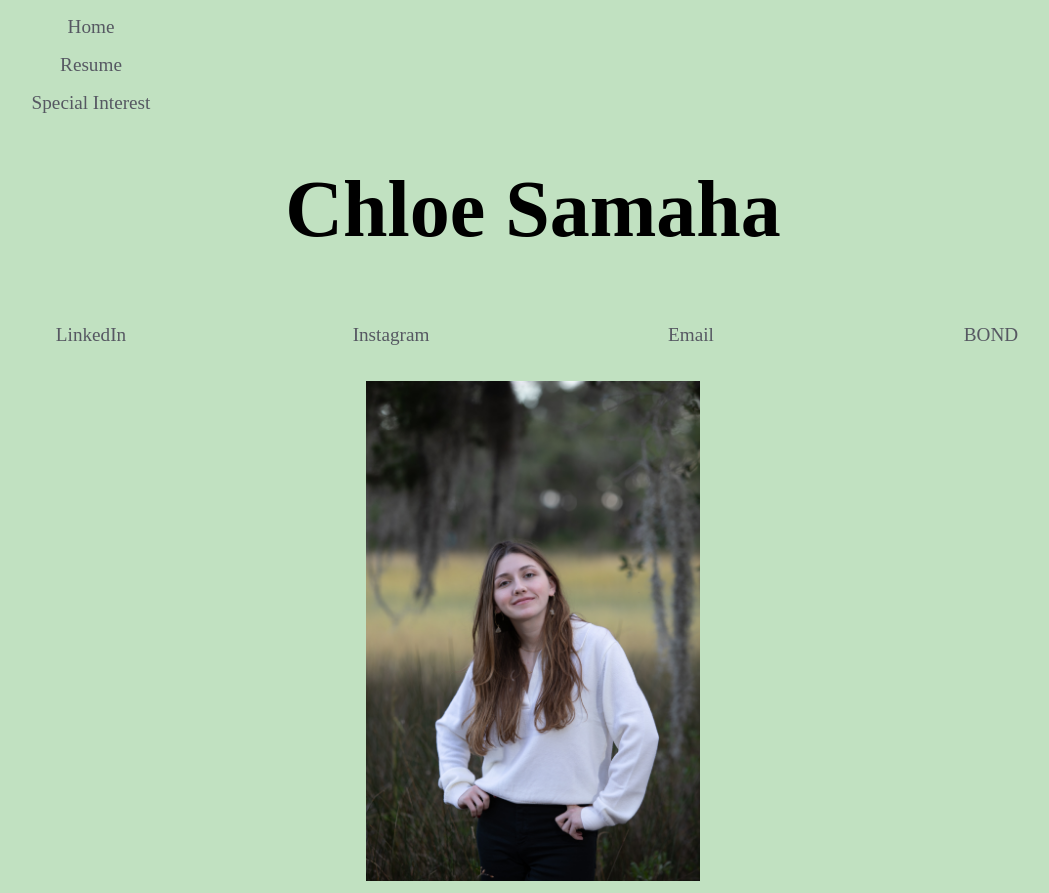
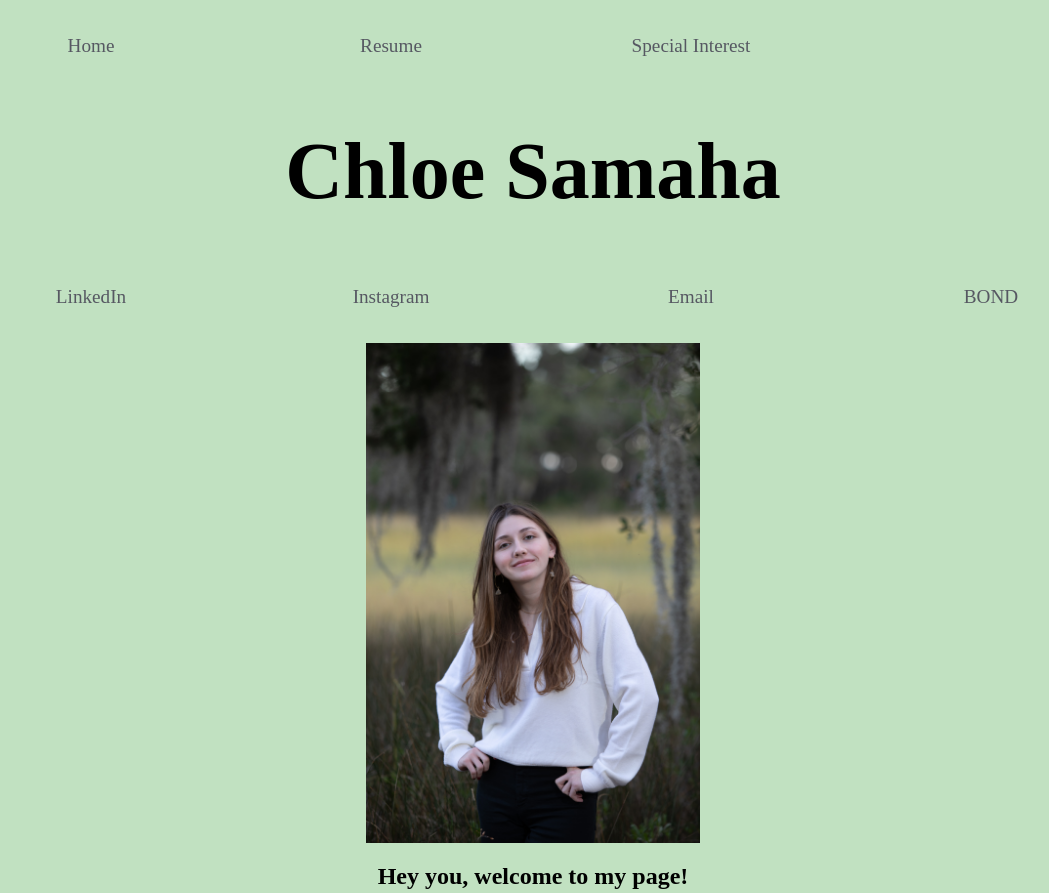
Before and after one commit to chloesamaha/chloesamaha.github.io, a plain HTML site: page index.html in a window 1280 px wide. Shown: the top 893 px of the page, without its empty margins (107-1156 px from the left). Drawn offline with Linux system fonts and the light colour scheme.

Commit message:
change of links

```diff
--- a/index.html
+++ b/index.html
@@ -62,26 +62,13 @@
 
     <div id="main">
       <nav>
-        <ul id="main">
-          <li><a href="index.html">Home</a></li>
+        <ul id="nav-ul">
+          <li class="nav"><a href="index.html">Home</a></li>
+          <li class="nav"><a href="resume.html">Resume</a></li>
+          <li class="nav"><a href="specialinterest.html">Special Interest</a></li>
         </ul>
       </nav>
-    </div>
 
-    <div id="main">
-      <nav>
-        <ul id="main">
-          <li><a href="resume.html">Resume</a></li>
-        </ul>
-      </nav>
-    </div>
-
-    <div id="main">
-      <nav>
-        <ul id="main">
-          <li><a href="specialinterest.html">Special Interest</a></li>
-        </ul>
-      </nav>
     </div>
 
 
```
